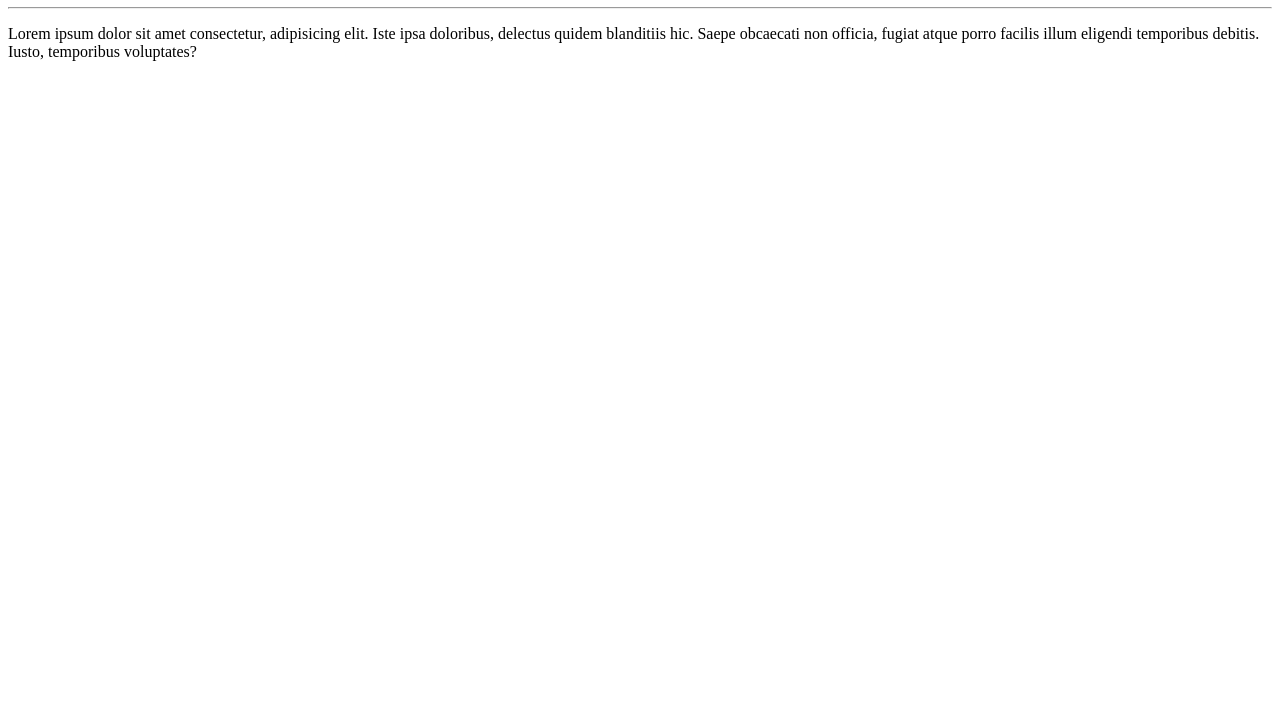
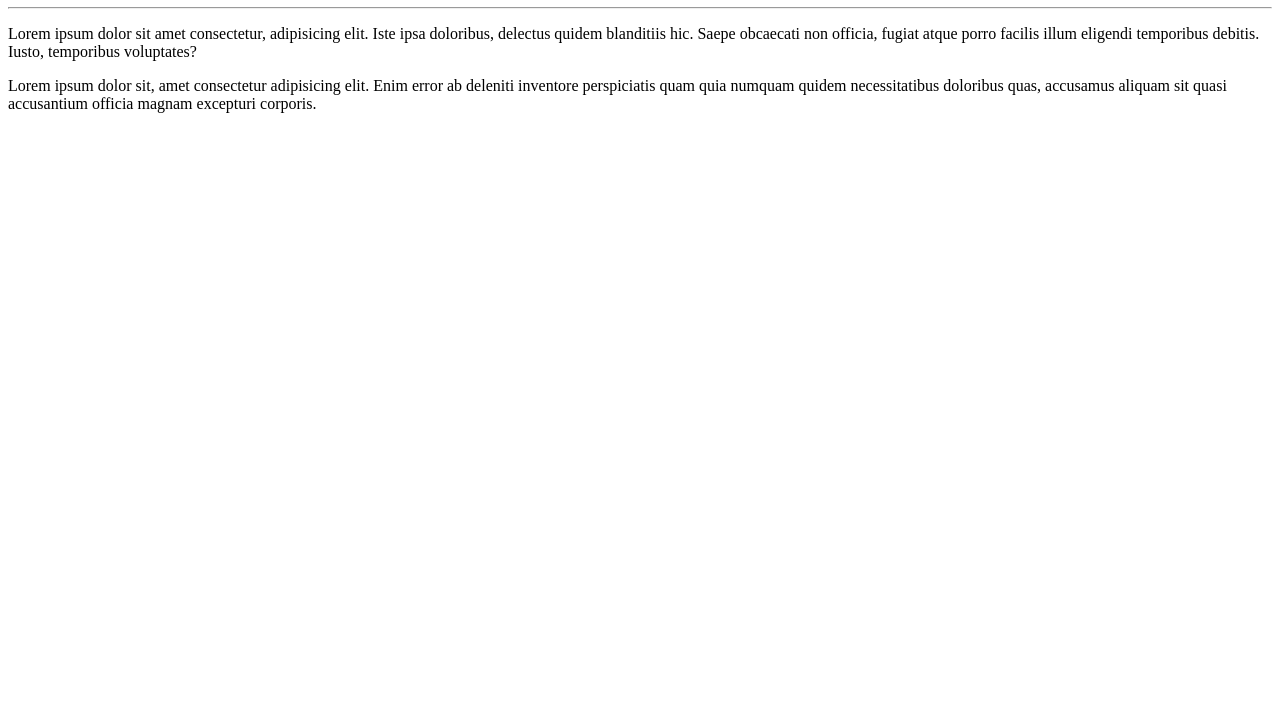
Before and after one commit to VitorManoel-byte/Hello-World, a plain HTML site: page site-exemplo/index.html in a window 1280 px wide. Shown: the part 73-800 px from the top of the page. Drawn offline with Linux system fonts and the light colour scheme.

Commit message:
adicionei um parágrafo

```diff
--- a/site-exemplo/index.html
+++ b/site-exemplo/index.html
@@ -10,5 +10,6 @@
     <h1>Olá, Mundo!</h1>
     <hr>
     <p>Lorem ipsum dolor sit amet consectetur, adipisicing elit. Iste ipsa doloribus, delectus quidem blanditiis hic. Saepe obcaecati non officia, fugiat atque porro facilis illum eligendi temporibus debitis. Iusto, temporibus voluptates?</p>
+    <p>Lorem ipsum dolor sit, amet consectetur adipisicing elit. Enim error ab deleniti inventore perspiciatis quam quia numquam quidem necessitatibus doloribus quas, accusamus aliquam sit quasi accusantium officia magnam excepturi corporis.</p>
 </body>
 </html>
```
